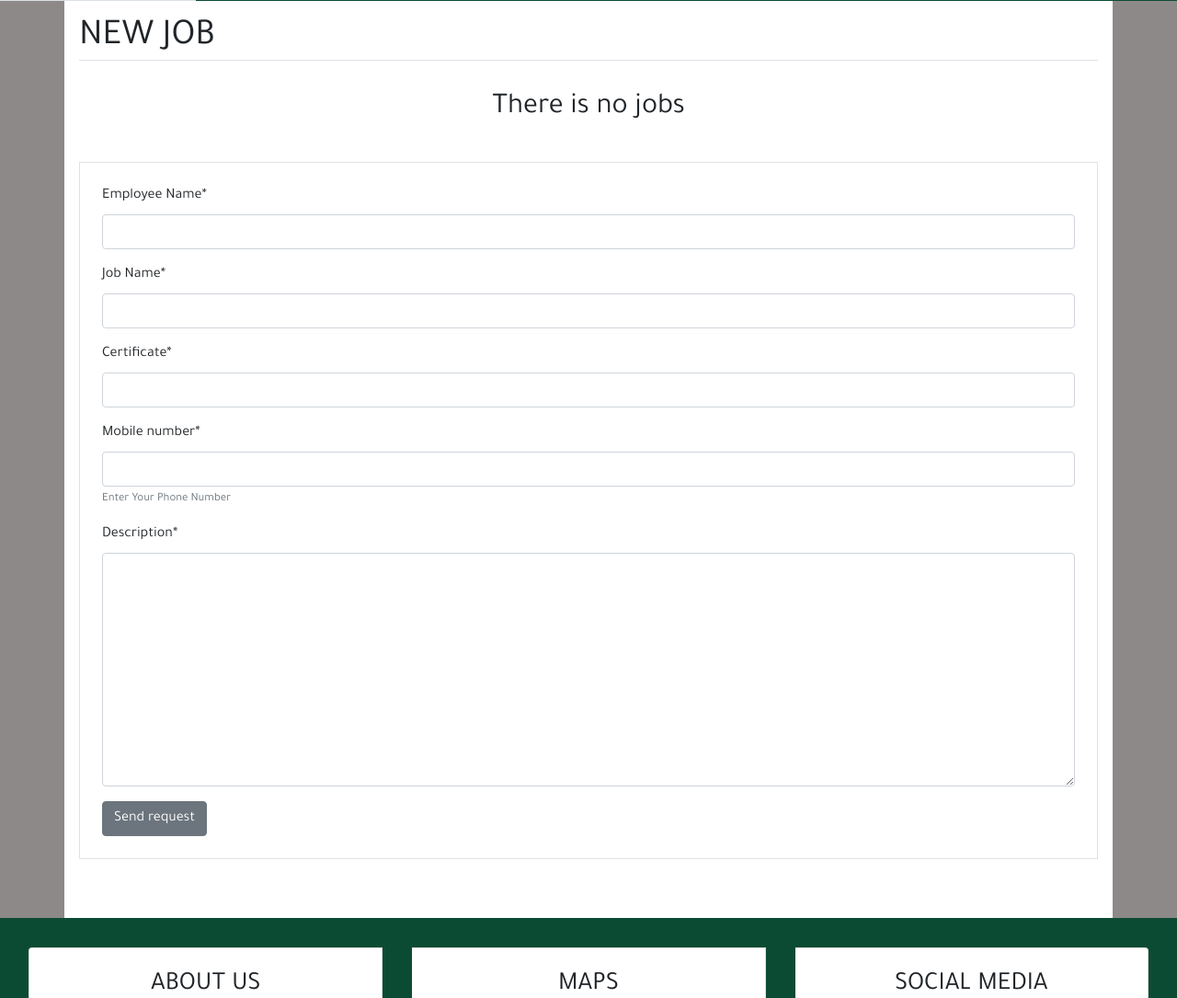
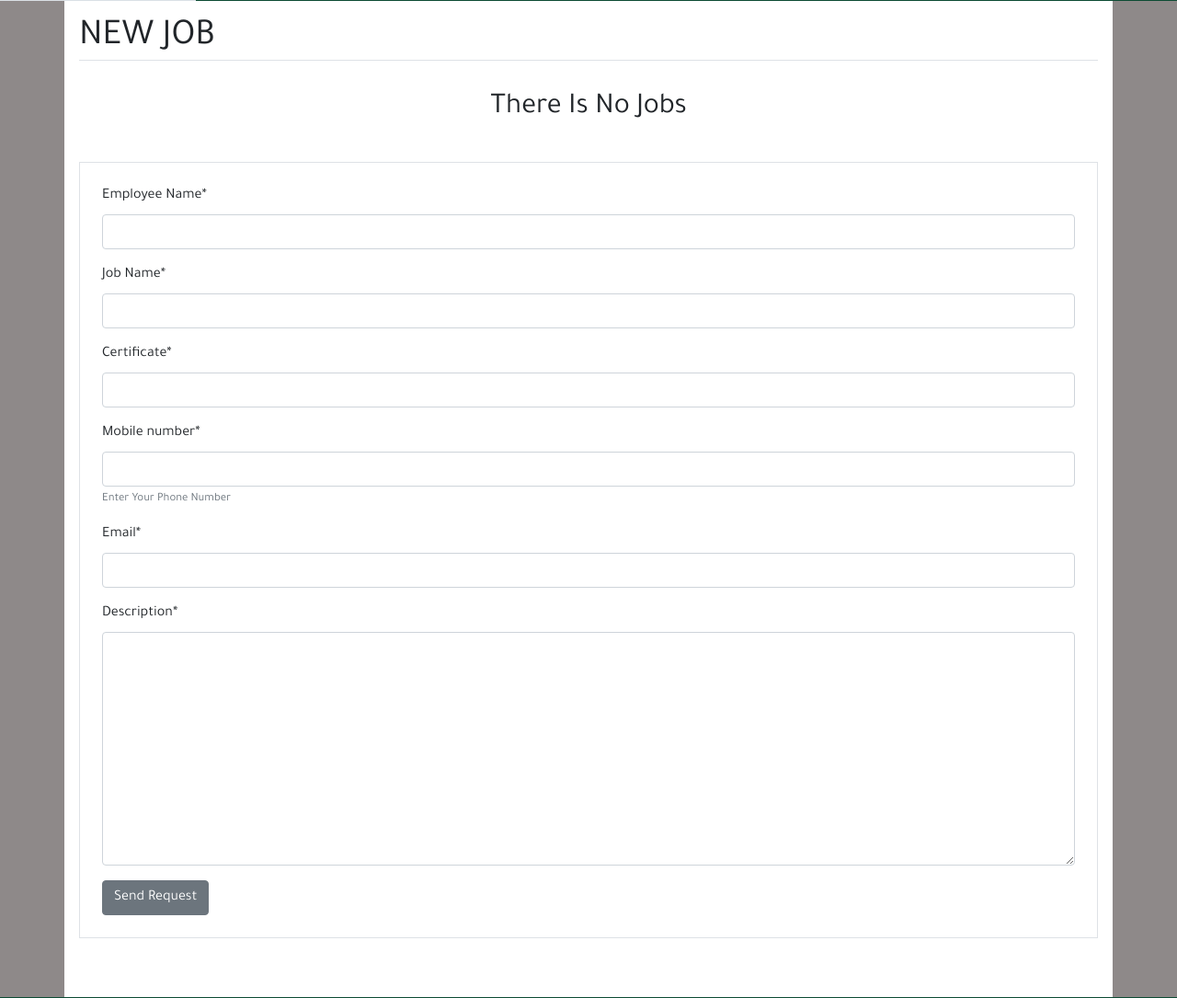
Before and after one commit to abdu1lhadi/fawezAil, a Django app: page /job/ in a window 1280 px wide. Shown: the part 167-1252 px from the top of the page at 92% size. Run offline with Django 3.2, Linux system fonts and the light colour scheme; data that the repository does not hold is empty; some libraries are stand-ins or nearby versions.

Commit message:
add disply size 1440 to 1280

```diff
--- a/blog/forms.py
+++ b/blog/forms.py
@@ -3,14 +3,37 @@
 from .models import Comment, Jobrequest
 
 class NewCustomers(forms.ModelForm):
+    nopersnt = forms.IntegerField(help_text='Enter Your Phone Number', label='Phone Number')
+
     class Meta:
         model = Comment
         fields = ('name', 'email' ,'nepersnt','nopersnt', 'body')
 
+    def clean_nopersnt(self, *args, **kwargs):
+        csnumber = self.cleaned_data.get("nopersnt")
+        if csnumber > 999999999999:
+            raise forms.ValidationError("Enter Your Phone Number, Must Be No More Than 12 Numbers")
+
+        if csnumber < 99999999:
+            raise forms.ValidationError("Enter Your Phone Number, Must Be At Least 10 Numbers")
+
+        return csnumber
+
+
 class NewJob(forms.ModelForm):
-    mobile_number = forms.IntegerField(max_value=999999999999, min_value=99999999, help_text='Enter Your Phone Number')
+    mobile_number = forms.IntegerField(help_text='Enter Your Phone Number')
 
 
     class Meta:
         model = Jobrequest
-        fields = ('name_employee', 'name_job' ,'certificate','mobile_number', 'description')
+        fields = ('name_employee', 'name_job' ,'certificate','mobile_number','email_employe','description')
+
+    def clean_mobile_number(self, *args, **kwargs):
+        number = self.cleaned_data.get("mobile_number")
+        if number > 999999999999:
+            raise forms.ValidationError("Enter Your Phone Number, Must Be No More Than 12 Numbers")
+
+        if number < 99999999:
+            raise forms.ValidationError("Enter Your Phone Number, Must Be At Least 10 Numbers")
+
+        return number
--- a/blog/models.py
+++ b/blog/models.py
@@ -34,6 +34,7 @@
     name_job = models.CharField(max_length=100, verbose_name='Job Name', default= None)
     certificate = models.CharField(max_length=100, verbose_name='Certificate', default= None)
     mobile_number = models.IntegerField(blank=True, null=True, verbose_name='Mobile_number', default= None)
+    email_employe = models.EmailField(max_length=100, null=False, default= None, verbose_name='Email')
     uploaad_cv = models.FileField(upload_to='upload_cv', max_length=100, null=True, blank=True)
     description = models.TextField(verbose_name='Description', default= None)
     post_date = models.DateTimeField(default=timezone.now)
@@ -49,7 +50,7 @@
     name = models.CharField(max_length=50, verbose_name='Company Name')
     email = models.EmailField(verbose_name='Email')
     nepersnt = models.CharField(max_length=50, verbose_name='Person Name', default= None)
-    nopersnt = models.CharField(max_length=10, verbose_name='Person Number', default= None)
+    nopersnt = models.IntegerField(blank=True, null=True, default= None)
     body = models.TextField(verbose_name='Order Details')
     comment_date = models.DateTimeField(auto_now_add=True)
 
--- a/blog/templates/blog/base.html
+++ b/blog/templates/blog/base.html
@@ -19,12 +19,12 @@
     <header class="container-fluid">
         <!--Start NavBar-->
         <nav class="navbar navbar-expand-lg navbar-light row p-0 bg-secondary">
-            <a class="navbar-brand col-md-2 bg-light m-0 p-3" href="{% url 'home' %}"><img src="{% static 'blog/images/final logo www.png' %}"
+            <a class="navbar-brand col-lg-2 bg-light m-0 p-3" href="{% url 'home' %}"><img src="{% static 'blog/images/final logo www.png' %}"
                  alt="Logo FTE" width="100%">
             </a>
 
-            <h3 class="col-md-4 text-white">Total Logistics Solution With Know How</h3>
-            <div class="collapse navbar-collapse col-md-6 p-3" id="navbarSupportedContent">
+            <h6 class="col-lg-3 text-white">Total Logistics Solution With Know How</h6>
+            <div class="collapse navbar-collapse col-lg-7 p-3" id="navbarSupportedContent">
                 <ul class="navbar-nav ml-3" >
                     <li class="nav-item active mr-2">
                         <a class="nav-link" href="{% url 'home' %}">HOME <span class="sr-only">(current)</span></a>
@@ -125,7 +125,7 @@
                                         <input type="text" class="form-control" placeholder="Input group example" aria-label="Input group example" aria-describedby="btnGroupAddon2">
                                     </div> -->
                                 </div>
-
+                                <div class="embed-responsive embed-responsive-16by9">
                                     <iframe class="ml-2 mpdammam"
                                     src="https://www.google.com/maps/embed?pb=!1m18!1m12!1m3!1d3573.305512813779!2d50.09454181487185!3d26.413615783345076!2m3!1f0!2f0!3f0!3m2!1i1024!2i768!4f13.1!3m3!1m2!1s0x3e49fc9f453937d5%3A0xd918d0b00656ab97!2sTahweel+Al+Rajhi!5e0!3m2!1sen!2ssa!4v1556966572243!5m2!1sen!2ssa"
                                         width="400" height="300" frameborder="0" style="border:0" allowfullscreen></iframe>
@@ -135,6 +135,7 @@
                                     <iframe class="ml-2 mpbhrin"
                                     src="https://www.google.com/maps/embed?pb=!1m18!1m12!1m3!1d3581.8997579341817!2d50.57991407811643!3d26.13481122605209!2m3!1f0!2f0!3f0!3m2!1i1024!2i768!4f13.1!3m3!1m2!1s0x3e49ac6c69edd79f%3A0xe43a417d3b197a92!2sCastro+Car+Wash!5e0!3m2!1sen!2ssa!4v1556976009725!5m2!1sen!2ssa"
                                     width="400" height="300" frameborder="0" style="border:0" allowfullscreen></iframe>
+                                </div>
                             </div>
                         </div>
                         <div class="card m-3">
--- a/blog/templates/blog/job.html
+++ b/blog/templates/blog/job.html
@@ -12,7 +12,7 @@
         <p>{{Jobs.description}}</p>
     </ul>
     {% empty %}
-    <h2 class="text-center p-4">There is no jobs</h2>
+    <h2 class="text-center p-4">There Is No Jobs</h2>
     {% endfor %}
     {% if messages %}
     {% for message in messages %}
@@ -25,7 +25,7 @@
         <form method="POST">
             {% csrf_token %} <!-- for security your form -->
             {{job_form|crispy}}
-            <input class="btn btn-secondary" type="submit" value="Send request">
+            <input class="btn btn-secondary" type="submit" value="Send Request">
         </form>
     </div>
 
--- a/blog/views.py
+++ b/blog/views.py
@@ -11,8 +11,16 @@
     if request.method == 'POST':
         comment_form = NewCustomers(data=request.POST)
         if comment_form.is_valid():
+            email = request.POST.get("email")
             new_comment = comment_form.save(commit=False)
             new_comment.save()
+            send_mail(
+                'FTE - LOGISTICE',
+                'Your Request Has Been Received , We Will Communicate With You As Soon As Possible',
+                'alshabibicar@gmail.com',
+                [email],
+                fail_silently=False
+            )
             comment_form = NewCustomers()
             messages.success(request,
                 f'Thank you {new_comment}, Your request has been sent')
@@ -46,17 +54,18 @@
     if request.method == 'POST':
         job_form = NewJob(request.POST, request.FILES)
         if job_form.is_valid():
+            email = request.POST.get("email_employe")
             new_job = job_form.save(commit=False)
             new_job.save()
             send_mail(
-                'Subject here',
-                'Here is the message.',
+                'FTE - LOGISTICE',
+                'Your Request Has Been Received Please Send Your CV To This Email And We Will Contact You As Soon As Possible',
                 'alshabibicar@gmail.com',
-                ['kmoog1@hotmail.com'],
+                [email],
                 fail_silently=False
             )
             messages.success(request,
-                f'Thank you , Your request has been sent')
+                f'Thank You , Please Check Your Email')
     else:
         job_form = NewJob()
 
@@ -90,8 +99,16 @@
     if request.method == 'POST':
         comment_form = NewCustomers(data=request.POST)
         if comment_form.is_valid():
+            email = request.POST.get("email")
             new_comment = comment_form.save(commit=False)
             new_comment.save()
+            send_mail(
+                'FTE - LOGISTICE',
+                'Your Request Has Been Received , We Will Communicate With You As Soon As Possible',
+                'alshabibicar@gmail.com',
+                [email],
+                fail_silently=False
+            )
             comment_form = NewCustomers()
             messages.success(request,
                 f'Thank you {new_comment}, Your request has been sent')
@@ -111,8 +128,16 @@
     if request.method == 'POST':
         comment_form = NewCustomers(data=request.POST)
         if comment_form.is_valid():
+            email = request.POST.get("email")
             new_comment = comment_form.save(commit=False)
             new_comment.save()
+            send_mail(
+                'FTE - LOGISTICE',
+                'Your Request Has Been Received , We Will Communicate With You As Soon As Possible',
+                'alshabibicar@gmail.com',
+                [email],
+                fail_silently=False
+            )
             comment_form = NewCustomers()
             messages.success(request,
                 f'Thank you {new_comment}, Your request has been sent')
```
Also changed, not shown: blog/migrations/0048_jobrequest_email_employe.py (added), blog/migrations/0049_auto_20191024_0927.py (added), blog/migrations/0050_auto_20191024_0928.py (added), blog/migrations/0051_auto_20191024_1027.py (added), blog/migrations/0052_auto_20191024_1038.py (added), blog/migrations/0053_auto_20191024_1051.py (added), db.sqlite3. Lines whose indentation alone changed are shown as unchanged.
